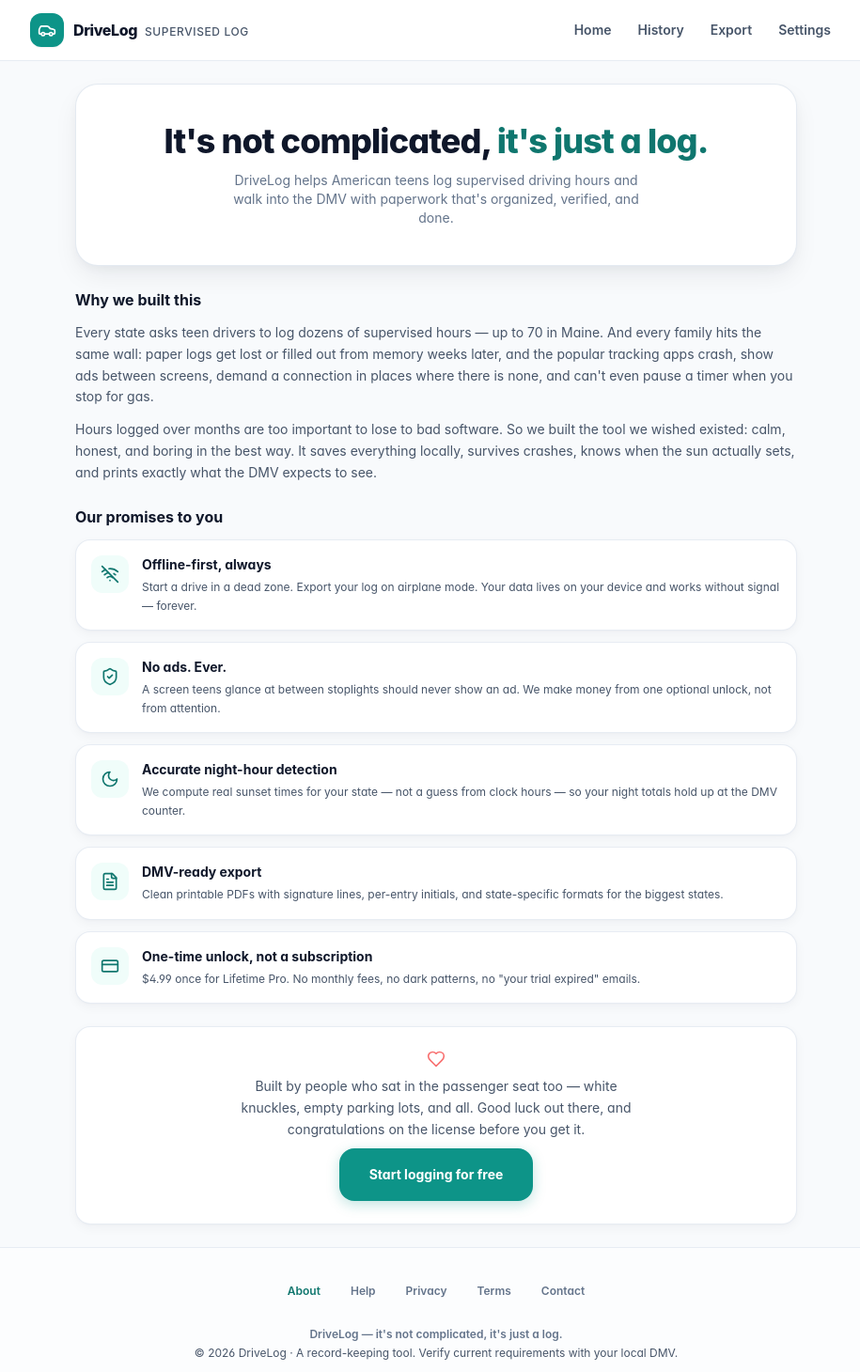
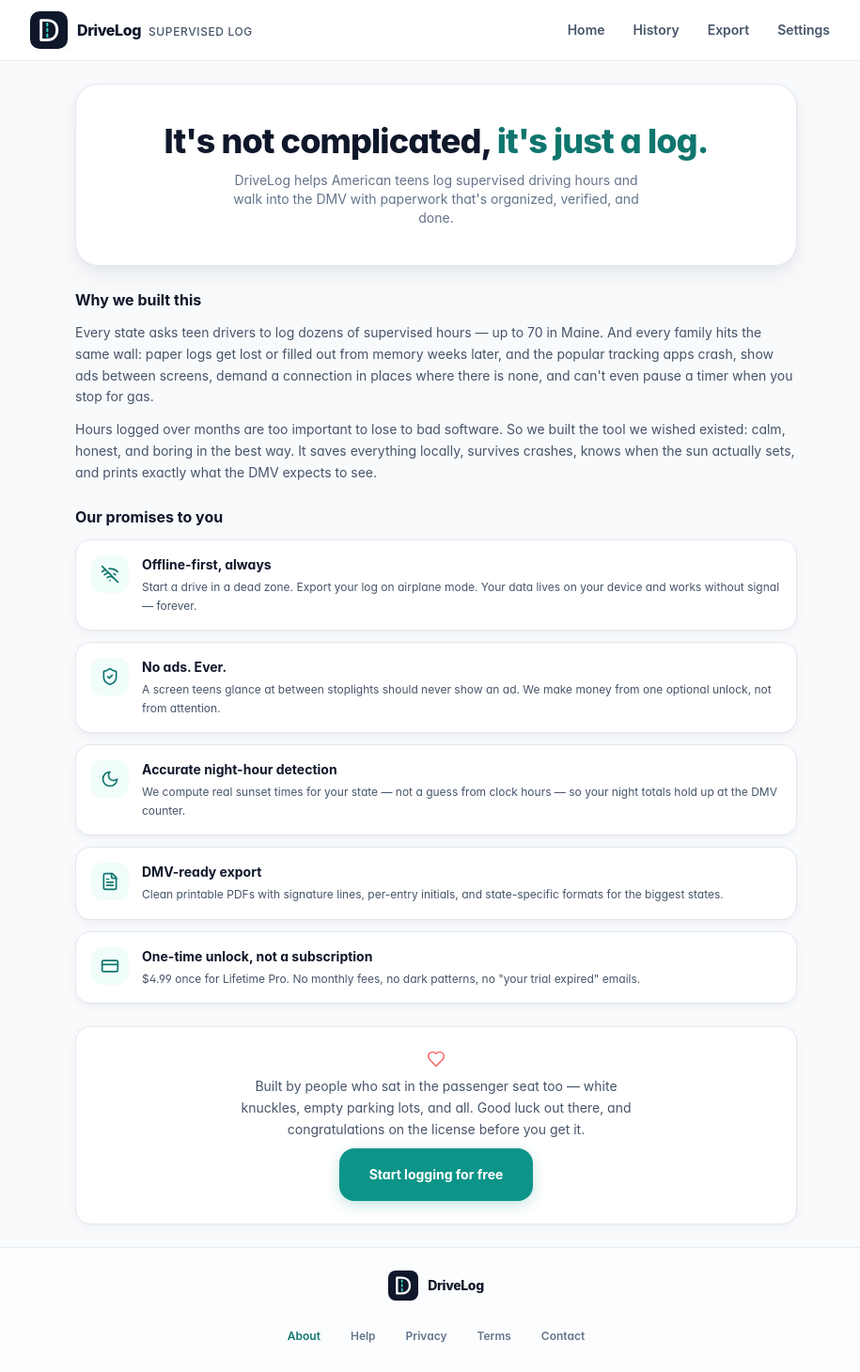
Before and after one commit to ravisavaliya6135/drivelog-app, a React (Vite) app: page /about in a window 1280 px wide. Shown: the top 1460 px of the page at 94% size, without its empty margins (176-1091 px from the left). Built offline with nearby package versions, Linux system fonts and the light colour scheme; no server answers.

Commit message:
feat: establish DriveLog visual system

```diff
--- a/src/App.tsx
+++ b/src/App.tsx
@@ -1,12 +1,13 @@
 import { Suspense, lazy } from 'react';
 import { BrowserRouter, Routes, Route, NavLink } from 'react-router-dom';
-import { Home as HomeIcon, Clock, Play, FileText, Settings as SettingsIcon, Car } from 'lucide-react';
+import { Home as HomeIcon, Clock, Play, FileText, Settings as SettingsIcon } from 'lucide-react';
 import { ThemeProvider } from './hooks/useTheme';
 import { AuthProvider } from './contexts/AuthContext';
 import { EntitlementProvider } from './contexts/EntitlementContext';
 import { PwaInstallPrompt } from './components/PwaInstallPrompt';
 import { SiteFooter } from './components/SiteFooter';
 import { ErrorBoundary } from './components/ErrorBoundary';
+import { DriveLogLogo } from './components/DriveLogLogo';
 
 // Lazy load pages for fast code-split performance
 const HomePage = lazy(() => import('./pages/Home').then(m => ({ default: m.Home })));
@@ -37,9 +38,7 @@
       <div className="max-w-4xl mx-auto h-16 px-4 flex items-center justify-between">
         {/* Brand */}
         <div className="flex items-center gap-2.5">
-          <div className="w-9 h-9 rounded-xl bg-teal-600 text-white flex items-center justify-center shadow-sm">
-            <Car className="w-5 h-5" />
-          </div>
+          <DriveLogLogo className="h-10 w-10 shrink-0 shadow-sm" />
           <div>
             <span className="font-extrabold text-base tracking-tight text-slate-900 dark:text-white">DriveLog</span>
             <span className="hidden sm:inline-block ml-2 text-xs font-medium text-slate-600 dark:text-slate-300 uppercase tracking-wider">Supervised Log</span>
@@ -52,8 +51,8 @@
             to="/"
             end
             className={({ isActive }) =>
-              `min-h-11 inline-flex items-center px-3 rounded-lg text-sm font-semibold transition-colors ${
-                isActive ? 'bg-slate-100 dark:bg-slate-800 text-teal-700 dark:text-teal-400' : 'text-slate-600 dark:text-slate-400 hover:text-slate-900 dark:hover:text-white'
+              `shell-nav-link ${
+                isActive ? 'shell-nav-link-active' : ''
               }`
             }
           >
@@ -62,8 +61,8 @@
           <NavLink
             to="/log"
             className={({ isActive }) =>
-              `min-h-11 inline-flex items-center px-3 rounded-lg text-sm font-semibold transition-colors ${
-                isActive ? 'bg-slate-100 dark:bg-slate-800 text-teal-700 dark:text-teal-400' : 'text-slate-600 dark:text-slate-400 hover:text-slate-900 dark:hover:text-white'
+              `shell-nav-link ${
+                isActive ? 'shell-nav-link-active' : ''
               }`
             }
           >
@@ -72,8 +71,8 @@
           <NavLink
             to="/export"
             className={({ isActive }) =>
-              `min-h-11 inline-flex items-center px-3 rounded-lg text-sm font-semibold transition-colors ${
-                isActive ? 'bg-slate-100 dark:bg-slate-800 text-teal-700 dark:text-teal-400' : 'text-slate-600 dark:text-slate-400 hover:text-slate-900 dark:hover:text-white'
+              `shell-nav-link ${
+                isActive ? 'shell-nav-link-active' : ''
               }`
             }
           >
@@ -82,8 +81,8 @@
           <NavLink
             to="/settings"
             className={({ isActive }) =>
-              `min-h-11 inline-flex items-center px-3 rounded-lg text-sm font-semibold transition-colors ${
-                isActive ? 'bg-slate-100 dark:bg-slate-800 text-teal-700 dark:text-teal-400' : 'text-slate-600 dark:text-slate-400 hover:text-slate-900 dark:hover:text-white'
+              `shell-nav-link ${
+                isActive ? 'shell-nav-link-active' : ''
               }`
             }
           >
@@ -105,26 +104,28 @@
         <NavLink
           to="/"
           end
+          aria-label="Home"
           className={({ isActive }) =>
-            `min-h-16 flex flex-col items-center justify-center py-1 transition-colors ${
-              isActive ? 'text-teal-700 dark:text-teal-400 font-bold' : 'text-slate-500 dark:text-slate-400 hover:text-slate-900 dark:hover:text-slate-200 font-medium'
+            `mobile-nav-link ${
+              isActive ? 'mobile-nav-link-active' : ''
             }`
           }
         >
-          <HomeIcon className="w-5 h-5 mb-0.5" />
+          <HomeIcon aria-hidden="true" className="w-5 h-5 mb-0.5" />
           <span className="text-xs">Home</span>
         </NavLink>
 
         {/* History */}
         <NavLink
           to="/log"
+          aria-label="Driving history"
           className={({ isActive }) =>
-            `min-h-16 flex flex-col items-center justify-center py-1 transition-colors ${
-              isActive ? 'text-teal-700 dark:text-teal-400 font-bold' : 'text-slate-500 dark:text-slate-400 hover:text-slate-900 dark:hover:text-slate-200 font-medium'
+            `mobile-nav-link ${
+              isActive ? 'mobile-nav-link-active' : ''
             }`
           }
         >
-          <Clock className="w-5 h-5 mb-0.5" />
+          <Clock aria-hidden="true" className="w-5 h-5 mb-0.5" />
           <span className="text-xs">History</span>
         </NavLink>
 
@@ -142,26 +143,28 @@
         {/* Export */}
         <NavLink
           to="/export"
+          aria-label="Export documents"
           className={({ isActive }) =>
-            `min-h-16 flex flex-col items-center justify-center py-1 transition-colors ${
-              isActive ? 'text-teal-700 dark:text-teal-400 font-bold' : 'text-slate-500 dark:text-slate-400 hover:text-slate-900 dark:hover:text-slate-200 font-medium'
+            `mobile-nav-link ${
+              isActive ? 'mobile-nav-link-active' : ''
             }`
           }
         >
-          <FileText className="w-5 h-5 mb-0.5" />
+          <FileText aria-hidden="true" className="w-5 h-5 mb-0.5" />
           <span className="text-xs">Export</span>
         </NavLink>
 
         {/* Settings */}
         <NavLink
           to="/settings"
+          aria-label="Settings"
           className={({ isActive }) =>
-            `min-h-16 flex flex-col items-center justify-center py-1 transition-colors ${
-              isActive ? 'text-teal-700 dark:text-teal-400 font-bold' : 'text-slate-500 dark:text-slate-400 hover:text-slate-900 dark:hover:text-slate-200 font-medium'
+            `mobile-nav-link ${
+              isActive ? 'mobile-nav-link-active' : ''
             }`
           }
         >
-          <SettingsIcon className="w-5 h-5 mb-0.5" />
+          <SettingsIcon aria-hidden="true" className="w-5 h-5 mb-0.5" />
           <span className="text-xs">Settings</span>
         </NavLink>
 
--- /dev/null
+++ b/src/components/DriveLogLogo.tsx
@@ -0,0 +1,41 @@
+import { useId } from 'react';
+
+interface DriveLogLogoProps {
+  className?: string;
+  title?: string;
+}
+
+export function DriveLogLogo({ className, title }: DriveLogLogoProps) {
+  const titleId = useId();
+
+  return (
+    <svg
+      className={className}
+      viewBox="0 0 48 48"
+      xmlns="http://www.w3.org/2000/svg"
+      role={title ? 'img' : undefined}
+      aria-labelledby={title ? titleId : undefined}
+      aria-hidden={title ? undefined : true}
+      focusable="false"
+    >
+      {title ? <title id={titleId}>{title}</title> : null}
+      <rect width="48" height="48" rx="12" fill="#0F172A" />
+      <path
+        d="M14 11.5h7.5c8 0 13 4.8 13 12.5s-5 12.5-13 12.5H14v-25Z"
+        fill="none"
+        stroke="#FFFFFF"
+        strokeWidth="3.5"
+        strokeLinecap="round"
+        strokeLinejoin="round"
+      />
+      <path
+        d="M22 15.5v17"
+        fill="none"
+        stroke="#2DD4BF"
+        strokeWidth="2.5"
+        strokeLinecap="round"
+        strokeDasharray="3 4"
+      />
+    </svg>
+  );
+}
--- a/src/components/SiteFooter.tsx
+++ b/src/components/SiteFooter.tsx
@@ -1,6 +1,7 @@
 import { useEffect, useState } from 'react';
 import { NavLink } from 'react-router-dom';
 import { getActiveTimerRecord } from '../utils/db';
+import { DriveLogLogo } from './DriveLogLogo';
 
 /**
  * Sitewide trust/support footer. Hidden during an active drive session
@@ -32,6 +33,13 @@
   return (
     <footer className="mt-auto border-t border-slate-200/80 dark:border-slate-800 bg-white/60 dark:bg-slate-900/60 backdrop-blur-sm">
       <div className="max-w-4xl mx-auto px-4 py-6 space-y-4">
+        <div className="flex items-center justify-center gap-2.5">
+          <DriveLogLogo className="h-8 w-8 shrink-0" />
+          <p className="text-sm font-extrabold tracking-tight text-slate-900 dark:text-white">
+            DriveLog
+          </p>
+        </div>
+
         <nav aria-label="Footer" className="flex flex-wrap justify-center gap-x-6 gap-y-2">
           <FooterLink to="/about">About</FooterLink>
           <FooterLink to="/help">Help</FooterLink>
--- a/src/index.css
+++ b/src/index.css
@@ -37,26 +37,43 @@
 }
 
 @layer components {
-  /* Clean Apple/Linear-style App Card */
+  /* Shared page hierarchy */
+  .page-header {
+    @apply space-y-1.5;
+  }
+
+  .page-kicker {
+    @apply text-xs font-bold uppercase tracking-[0.16em] text-teal-700 dark:text-teal-400;
+  }
+
+  .page-title {
+    @apply text-2xl font-extrabold tracking-tight text-slate-950 dark:text-white;
+  }
+
+  .page-subtitle {
+    @apply max-w-2xl text-base leading-6 text-slate-600 dark:text-slate-300;
+  }
+
+  /* Premium solid surfaces */
   .app-card {
-    @apply bg-white dark:bg-slate-900 border border-slate-200/80 dark:border-slate-800/80 rounded-2xl shadow-card transition-all duration-200;
+    @apply rounded-2xl border border-slate-200 bg-white shadow-card transition-[border-color,box-shadow] duration-200 dark:border-slate-700 dark:bg-slate-900;
   }
 
   .app-card-elevated {
-    @apply bg-white dark:bg-slate-900 border border-slate-200/90 dark:border-slate-800 rounded-3xl shadow-elevated transition-all duration-200;
+    @apply rounded-3xl border border-slate-200 bg-white shadow-elevated transition-[border-color,box-shadow] duration-200 dark:border-slate-700 dark:bg-slate-900;
   }
 
   .app-card-accent {
-    @apply bg-gradient-to-br from-teal-500/10 via-teal-500/5 to-transparent border border-teal-500/20 dark:border-teal-500/30 rounded-2xl;
+    @apply rounded-2xl border border-teal-200 bg-teal-50 shadow-card dark:border-teal-800 dark:bg-teal-950;
   }
 
   /* Buttons */
   .btn-primary {
-    @apply inline-flex min-h-16 items-center justify-center gap-2 px-5 py-3.5 rounded-2xl bg-teal-600 hover:bg-teal-700 active:scale-[0.98] text-white font-semibold text-sm shadow-sm transition-all duration-150 focus:outline-none focus:ring-2 focus:ring-teal-500 focus:ring-offset-2 dark:focus:ring-offset-slate-900 disabled:opacity-50 disabled:pointer-events-none;
+    @apply inline-flex min-h-16 items-center justify-center gap-2 rounded-2xl bg-teal-700 px-5 py-3.5 text-sm font-bold text-white shadow-teal transition-[background-color,box-shadow,transform] duration-150 hover:bg-teal-800 active:scale-[0.98] focus:outline-none focus:ring-2 focus:ring-teal-500 focus:ring-offset-2 disabled:pointer-events-none disabled:opacity-50 dark:bg-teal-600 dark:hover:bg-teal-700 dark:focus:ring-offset-slate-900;
   }
 
   .btn-secondary {
-    @apply inline-flex min-h-12 items-center justify-center gap-2 px-4 py-3 rounded-xl bg-slate-100 hover:bg-slate-200 active:scale-[0.98] text-slate-800 dark:bg-slate-800 dark:hover:bg-slate-700 dark:text-slate-100 font-semibold text-sm transition-all duration-150 focus:outline-none focus:ring-2 focus:ring-slate-400 disabled:opacity-50 disabled:pointer-events-none;
+    @apply inline-flex min-h-12 items-center justify-center gap-2 rounded-xl border border-slate-300 bg-white px-4 py-3 text-sm font-semibold text-slate-800 shadow-sm transition-[background-color,border-color,box-shadow,transform] duration-150 hover:bg-slate-50 active:scale-[0.98] focus:outline-none focus:ring-2 focus:ring-teal-500 disabled:pointer-events-none disabled:opacity-50 dark:border-slate-600 dark:bg-slate-800 dark:text-slate-100 dark:hover:bg-slate-700;
   }
 
   .btn-ghost {
@@ -68,12 +85,28 @@
   }
 
   /* Navigation Pills */
+  .shell-nav-link {
+    @apply inline-flex min-h-11 items-center rounded-xl border border-transparent px-3 text-sm font-semibold text-slate-600 transition-[color,background-color,border-color,box-shadow] duration-200 hover:bg-slate-100 hover:text-slate-950 dark:text-slate-300 dark:hover:bg-slate-800 dark:hover:text-white;
+  }
+
+  .shell-nav-link-active {
+    @apply border-teal-200 bg-teal-50 text-teal-800 shadow-sm dark:border-teal-800 dark:bg-teal-950 dark:text-teal-300;
+  }
+
+  .mobile-nav-link {
+    @apply relative flex min-h-16 flex-col items-center justify-center py-1 font-medium text-slate-500 transition-colors duration-200 hover:text-slate-950 dark:text-slate-400 dark:hover:text-white;
+  }
+
+  .mobile-nav-link-active {
+    @apply font-bold text-teal-800 after:absolute after:bottom-1 after:h-0.5 after:w-5 after:rounded-full after:bg-teal-600 dark:text-teal-300 dark:after:bg-teal-400;
+  }
+
   .nav-pill {
-    @apply flex items-center justify-center gap-1.5 px-4 py-2 rounded-xl text-xs font-semibold text-slate-600 dark:text-slate-400 hover:text-slate-900 dark:hover:text-white transition-colors;
+    @apply flex items-center justify-center gap-1.5 rounded-xl border border-transparent px-4 py-2 text-xs font-semibold text-slate-600 transition-colors hover:text-slate-900 dark:text-slate-400 dark:hover:text-white;
   }
 
   .nav-pill-active {
-    @apply flex items-center justify-center gap-1.5 px-4 py-2 rounded-xl text-xs font-bold bg-slate-900 text-white dark:bg-slate-100 dark:text-slate-900 shadow-sm transition-all;
+    @apply flex items-center justify-center gap-1.5 rounded-xl border border-teal-200 bg-teal-50 px-4 py-2 text-xs font-bold text-teal-800 shadow-sm transition-colors dark:border-teal-800 dark:bg-teal-950 dark:text-teal-300;
   }
 
   /* Form Elements */
```
Also changed, not shown: 2 other files (tests, documents, lock files or other folders).
